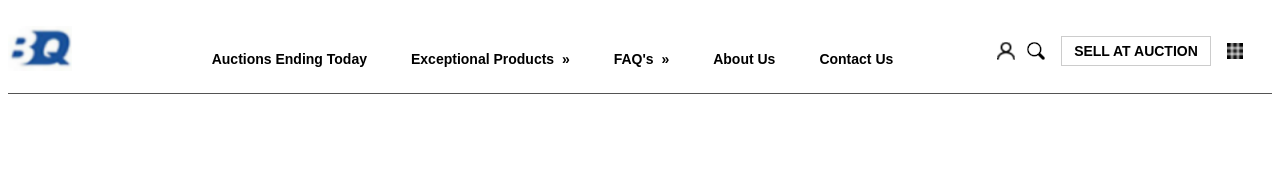
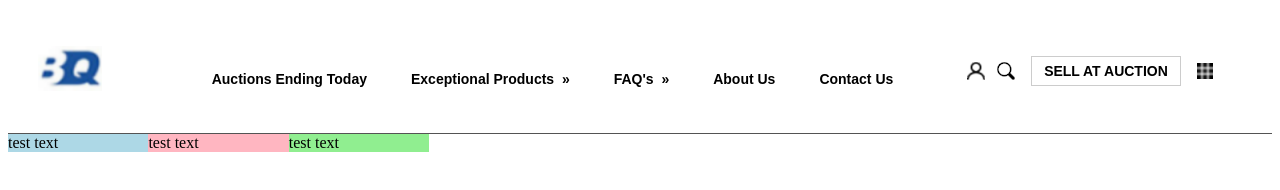
Before and after one commit to indmillr/site1, a plain HTML site: page index.html in a window 1280 px wide. Drawn offline with Linux system fonts and the light colour scheme.

Commit message:
began main content div layout and styling

```diff
--- a/index.html
+++ b/index.html
@@ -7,28 +7,28 @@
     <body>
 
         <!-- <script src="script.js"></script> -->
-
-        <header>
-            <nav>
-                <div class="flexnav">
-                    <span class="navdivleft"><img class="logo" src="images/logo.png" alt="Company Logo"></span>
-                    <span class="navdivmid">
+                <div class="nav">
+                    <span class="navleft"><img class="logo" src="images/logo.png" alt="Company Logo"></span>
+                    <span class="navmid">
                         <input type="button" class="btn btn-large" value="Auctions Ending Today">
                         <input type="button" class="btn btn-large" value="Exceptional Products &nbsp;&#187;">
                         <input type="button" class="btn btn-large" value="FAQ's &nbsp;&#187;">
                         <input type="button" class="btn btn-large" value="About Us">
                         <input type="button" class="btn btn-large" value="Contact Us">
                     </span>
-                    <span class="navdivright">
+                    <span class="navright">
                         <input type="button" class="btn btn-small btn-login" value="">&nbsp;&nbsp;
                         <input type="button" class="btn btn-small btn-search" value="">&nbsp;&nbsp;&nbsp;
                         <input type="button" class="btn btn-sell" value="SELL AT AUCTION">&nbsp;&nbsp;&nbsp;
                         <input type="button" class="btn btn-gridmenu" value="">&nbsp;
                     </span>
                 </div>
-            </nav>
-        </header>
 
+<div class="main">
+    <span class="main mainleft">test text</span>
+    <span class="main mainmid">test text</span>
+    <span class="main mainright">test text</span>
+</div>
 
 
     </body>
--- a/style.css
+++ b/style.css
@@ -1,33 +1,36 @@
 html {
-    margin: 0px, 10px, 0px, 10px;
+    margin: 0px, 0px, 0px, 0px;
 }
 
 body {
-    background-color: #ffffff;
-    color: #000000;
+    background-color: #fff;
+    color: #000;
 }
 
-.flexnav {
+.nav {
     display: flex;
+    flex-grow: 1;
     flex-direction: row;
     flex-wrap: wrap;
-    color: #000000;
+    color: #000;
+    height: 125px;
     justify-content: space-between;
-    height: 85px;
     align-items: center;
     border: solid;
     border-width: 0px 0px 1px 0px;
     border-style: inset;
-    border-color: #000000;
+    border-color: #000;
 }
 
-.navdivleft {
+.navleft {
     flex: 0 0 100px;
+    margin-left: 30px;
 }
 
-.navdivright {
+.navright {
     flex: 0 0 275px;
     align-content: right;
+    margin-right: 30px;
 }
 
 .btn {
@@ -72,15 +75,32 @@ body {
 }
 
 .btn-sell {
-    background-color: #ffffff;
+    background-color: #fff;
     border: solid;
-    border-color: #cccccc;
+    border-color: #ccc;
     font-size: 14px;
     font-weight: bolder;
     border-width: 1px;
     border-radius: 0;
-    color: #000000;
+    color: #000;
     height: 30px;
     width: 150px;
     padding: 2px, 40px, 2px, 40px;
 }
+
+.main {
+    float: left;
+    width: 33.33%
+}
+
+.mainleft {
+    background-color: lightblue;
+}
+
+.mainmid {
+    background-color: lightpink;
+}
+
+.mainright {
+    background-color: lightgreen;
+}
```
Also changed, not shown: images/logo.jpg (deleted).
